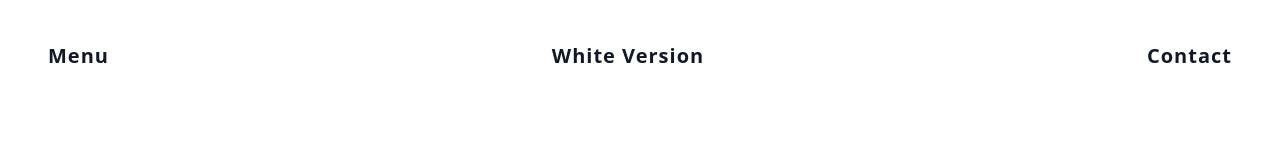
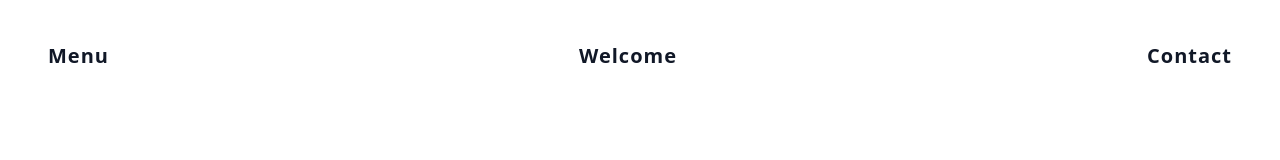
Before and after one commit to shpokas-io/portfolio, a Next.js app: page / in a window 1280 px wide. Shown: the top 160 px of the page. Built offline with nearby package versions, Linux system fonts and the light colour scheme.

Commit message:
chore: text change

```diff
--- a/src/app/components/Header.tsx
+++ b/src/app/components/Header.tsx
@@ -4,7 +4,11 @@ interface HeaderProps {
   onContactClick?: () => void;
 }
 
-export default function Header({ onMenuClick, onVersionClick, onContactClick }: HeaderProps) {
+export default function Header({
+  onMenuClick,
+  onVersionClick,
+  onContactClick,
+}: HeaderProps) {
   return (
     <header className="absolute top-0 left-0 right-0 z-50 h-28 flex items-center">
       <div className="w-full px-12">
@@ -19,7 +23,7 @@ export default function Header({ onMenuClick, onVersionClick, onContactClick }:
             onClick={onVersionClick}
             className="text-xl font-bold text-gray-900 cursor-pointer hover:opacity-60 transition-opacity tracking-wider"
           >
-            White Version
+            Welcome
           </button>
           <button
             onClick={onContactClick}
```
